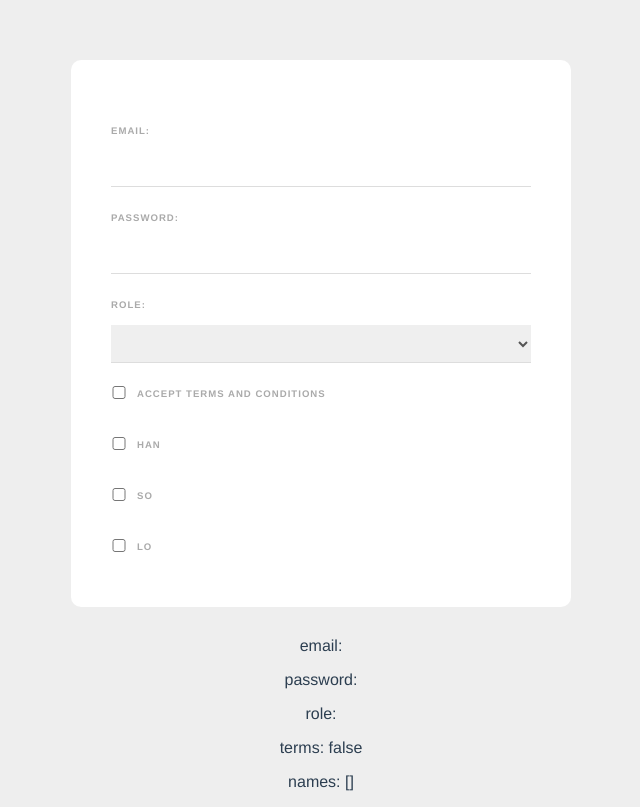
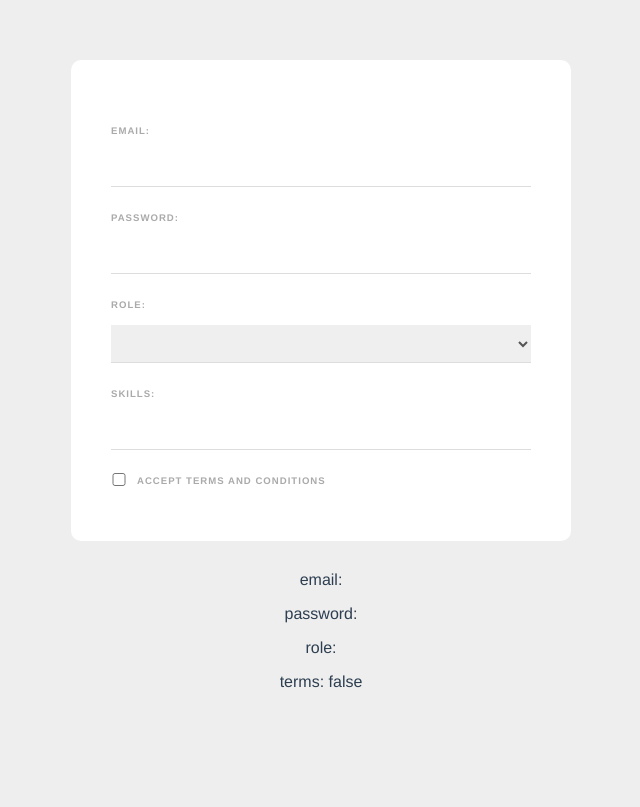
Before and after one commit to HanKuo-dev/web-form, a Vue app: page / in a window 1280 px wide. Shown: the whole page, without its empty margins (319-959 px from the left). Built offline with nearby package versions, Linux system fonts and the light colour scheme.

Commit message:
feat: add delete event

```diff
--- a/src/components/SignupForm.vue
+++ b/src/components/SignupForm.vue
@@ -12,30 +12,23 @@
       <option value="designer">Web Designer</option>
     </select>
 
+    <label>Skills:</label>
+    <input type="text" v-model="tempSkill" @keyup.ctrl="addSkill">
+    <div v-for="skill in skills" :key="skill" class="pill">
+      <span @click="deleteSkill(skill)">{{ skill }}</span>
+    </div>
+
     <div class="terms">
       <input type="checkbox" v-model="terms" required>
       <label>Accept terms and conditions</label>
     </div>
 
-    <div>
-      <input type="checkbox" value="Han" v-model="names">
-      <label>Han</label>
-    </div>
-    <div>
-      <input type="checkbox" value="So" v-model="names">
-      <label>SO</label>
-    </div>
-    <div>
-      <input type="checkbox" value="Lo" v-model="names">
-      <label>LO</label>
-    </div>
   </form>
 
   <p>email: {{ email }}</p>
   <p>password: {{ password }}</p>
   <p>role: {{ role }}</p>
   <p>terms: {{ terms }}</p>
-  <p>names: {{ names }}</p>
 </template>
 
 <script>
@@ -46,7 +39,24 @@
       password: '',
       role: '',
       terms: false,
-      names: []
+      tempSkill: '',
+      skills: []
+    }
+  },
+  methods: {
+    addSkill(e) {
+      console.log(e);
+      if (e.key === ',' && this.tempSkill) {
+        if (!this.skills.includes(this.tempSkill)) {
+          this.skills.push(this.tempSkill)
+        }
+        this.tempSkill = ''
+      }
+    },
+    deleteSkill(skill) {
+      this.skills = this.skills.filter((item) => {
+        return skill !== item
+      })
     }
   }
 }
@@ -86,4 +96,16 @@
     position: relative;
     top: 2px;
   }
+  .pill {
+    display: inline-block;
+    margin: 20px 10px 0 0;
+    padding: 6px 12px;
+    background: #eee;
+    border-radius: 20px;
+    font-size: 12px;
+    letter-spacing: 1px;
+    font-weight: bold;
+    color: #777;
+    cursor: pointer;
+  }
 </style>
```
